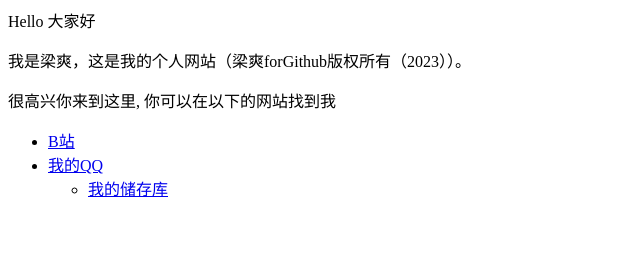
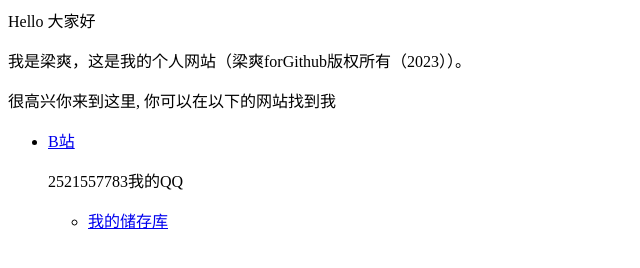
Before and after one commit to LiangshuangCool/LiangshuangCool.github.io, a plain HTML site: page index.html in a window 1280 px wide. Shown: the whole page, without its empty margins (0-640 px from the left). Drawn offline with Linux system fonts and the light colour scheme.

Commit message:
Update index.html
Web源码

```diff
--- a/index.html
+++ b/index.html
@@ -4,6 +4,6 @@
 
 <ul>
   <li> <a href="https://space.bilibili.com/1640806980?spm_id_from=333.1007.0.0">B站</a> </li>
-  <li> <a href="2521557783">我的QQ</a> </li>
+  <p>2521557783我的QQ</p>
 <ul>
   <li> <a href="https://github.com/LiangshuangCool/LiangshuangCool.github.io">我的储存库</a> </li>
```
